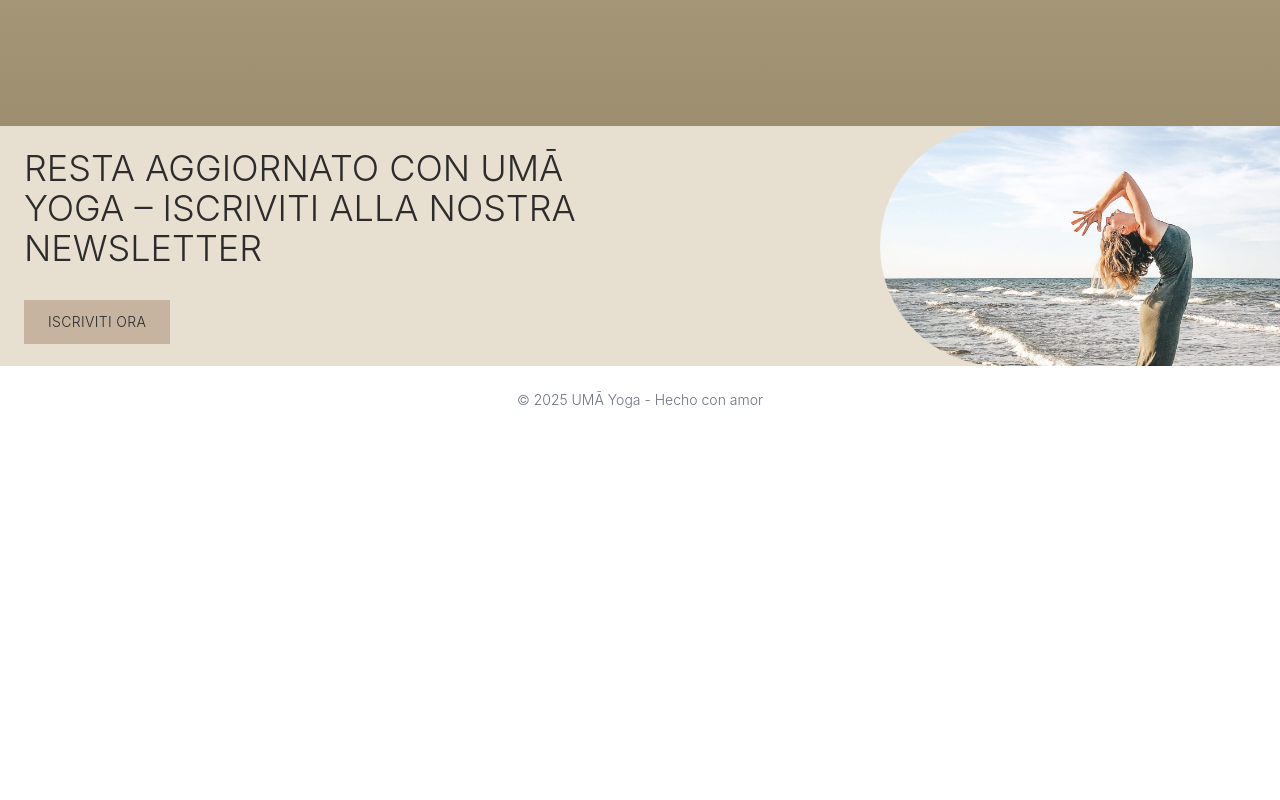
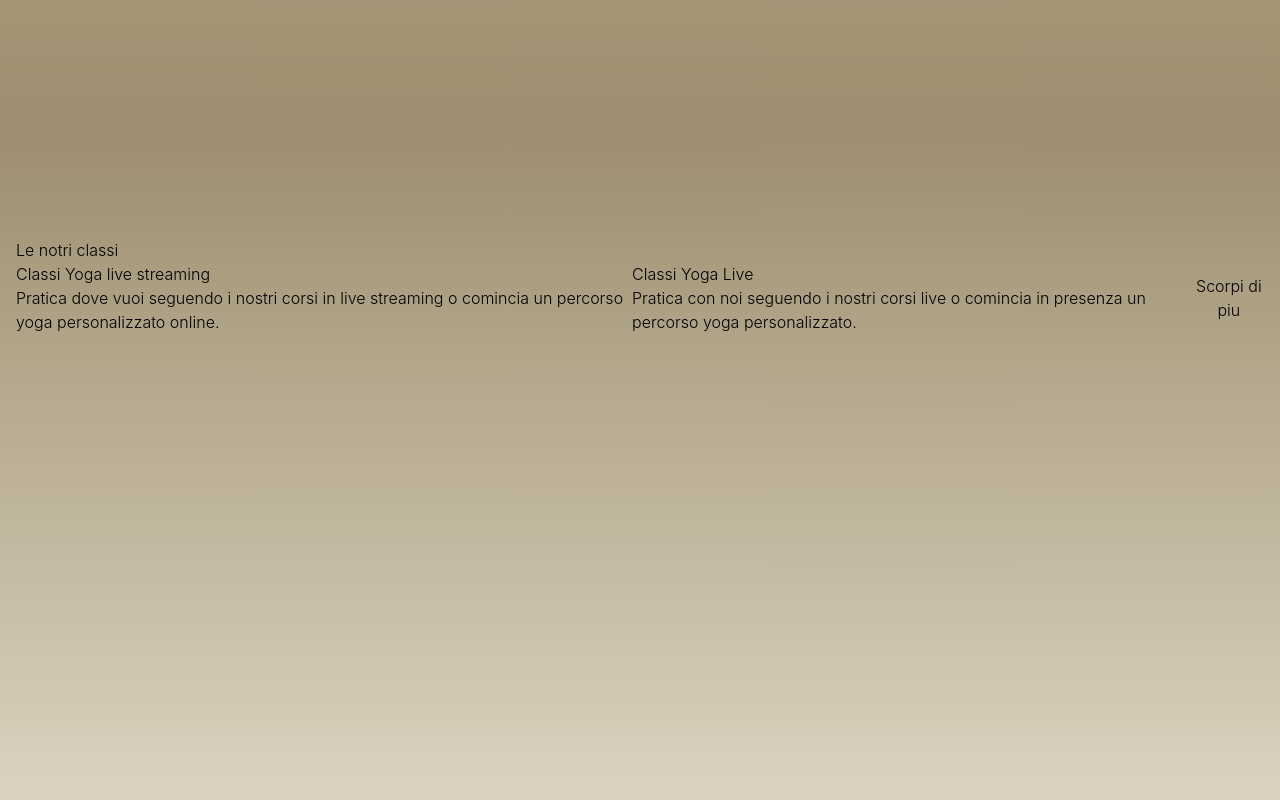
Before and after one commit to asorbellini/static-uma-yoga, a React (Vite) app: page / in a window 1280 px wide. Shown: the part 2220-3020 px from the top of the page. Before the commit the page ends 2654 px from the top, so only its background shows below. Built offline with nearby package versions, Linux system fonts and the light colour scheme.

Commit message:
Add section to UmaSummary

```diff
--- a/src/components/UmaSummary.jsx
+++ b/src/components/UmaSummary.jsx
@@ -81,8 +81,7 @@ function UmaSummary(){
                         Lorem ipsum dolor sit amet consectetur adipisicing elit. Aperiam nobis quidem tempore eum nisi voluptatem nihil perferendis reprehenderit magnam cumque. Quibusdam, consequuntur. Vel sapiente veniam ipsam placeat accusantium iste esse.
                     </p>
                     <div className="flex flex-col sm:flex-row gap-10 mt-4">
-
-                    </div>
+                        </div>
                 </div>
                 <div className="flex justify-center my-2">
                     <a href="/retreat-e-workshop">
@@ -92,6 +91,30 @@ function UmaSummary(){
                     </a>
                 </div>
             </section>
+            <section id="nostre-classi" className="min-h-screen w-full pt-28 px-4 bg-gradient-to-b from-[#9c8e6e] to-[#e7e0d0]" >
+                <h1>
+                    Le notri classi
+                </h1>
+                <div className="flex flex-col sm:flex-row">
+                        <div>
+                            <h3>
+                                Classi Yoga live streaming
+                            </h3>
+                            <p>
+                                Pratica dove vuoi seguendo i nostri corsi in live streaming o comincia un percorso yoga personalizzato online.
+                            </p>
+                        </div>
+                        <div>
+                            <h3>
+                                Classi Yoga Live
+                            </h3>
+                            <p>
+                                Pratica con noi seguendo i nostri corsi live o comincia in presenza un percorso yoga personalizzato.
+                            </p>
+                        </div>
+                    <button >Scorpi di piu</button>
+                </div>
+            </section>
         </div>
     )
 }
--- a/src/index.css
+++ b/src/index.css
@@ -6,6 +6,8 @@
   body {
     font-family: "Inter", -apple-system, BlinkMacSystemFont, "Segoe UI", sans-serif;
     font-weight: 300;
+    transition: all;
+    transition-duration: 500ms;
   }
 }
 
```
